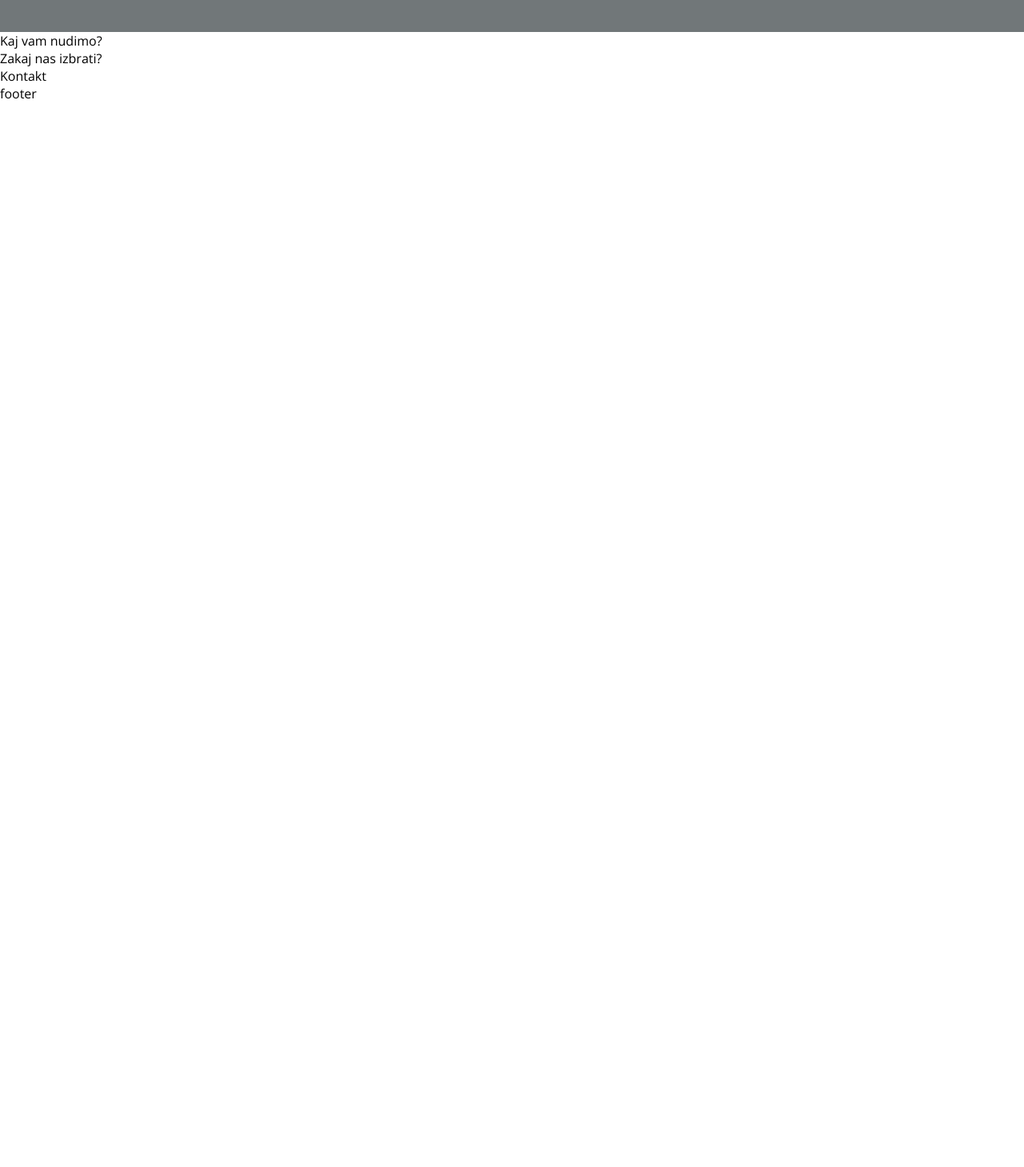
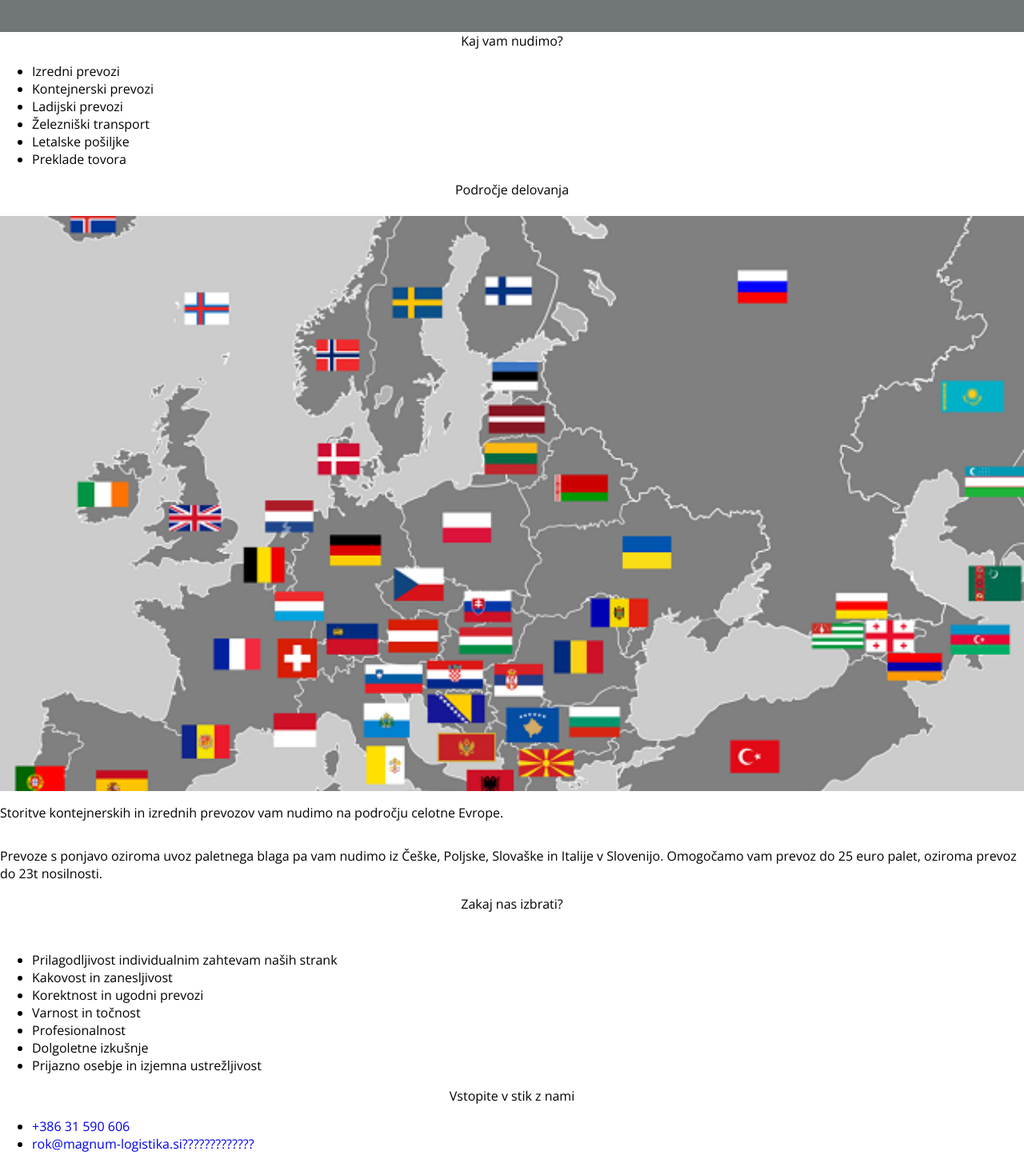
Before and after one commit to budi1200/magnumlogistika, a React (Create React App) app: page / in a window 1280 px wide. Shown: the part 760-2219 px from the top of the page at 80% size. Before the commit the page ends 888 px from the top, so only its background shows below. Built offline with nearby package versions, Linux system fonts and the light colour scheme; grey boxes are pictures that could not be loaded.

Commit message:
front page elements

```diff
--- a/src/App.css
+++ b/src/App.css
@@ -341,3 +341,12 @@ a{
 .menu a:first-child{
     margin-bottom: 5px;
 }
+
+.section-wrapper{
+	display: flex;
+	flex-direction: column;
+}
+
+.section-title{
+	text-align: center;
+}
--- a/src/components/Content.js
+++ b/src/components/Content.js
@@ -2,6 +2,10 @@ import React, { Component } from 'react';
 import Header from './Header';
 import TransportTypes from './TransportTypes';
 import { Link } from 'react-router-dom';
+import HomePonudba from './HomePonudba';
+import HomePodrocje from './HomePodrocje';
+import HomeZakaj from './HomeZakaj';
+import HomeStik from './HomeStik';
 
 class Content extends Component{
 
@@ -18,17 +22,10 @@ class Content extends Component{
             <div>
                 <Header currentLang={this.props.currentLang} changeLanguage={this.props.changeLanguage}/>
                 <TransportTypes ref="RefTransportTypes" img={this.state.transport_img} currentLang={lang}/>
-								<div>
-									Kaj vam nudimo?
-								</div>
-
-								<div>
-									Zakaj nas izbrati?
-								</div>
-
-								<div>
-									Kontakt
-								</div>
+                <HomePonudba currentLang={this.props.currentLang}/>
+								<HomePodrocje currentLang={this.props.currentLang}/>
+								<HomeZakaj currentLang={this.props.currentLang}/>
+								<HomeStik currentLang={this.props.currentLang}/>
 
 								<div>footer</div>
             </div>
--- /dev/null
+++ b/src/components/HomePodrocje.js
@@ -0,0 +1,21 @@
+import React, { Component } from 'react';
+
+export default class HomePodrocje extends Component{
+	render(){
+
+		const lang = this.props.currentLang;
+
+		return(
+			<div className='section-wrapper'>
+				<span className='section-title'>{lang.HomePodrocje.title}</span> <br/>
+				<img style={{objectFit: 'contain'}} src='./assets/img/podrocje.png'/>
+				<p>
+					{lang.HomePodrocje.desc}
+				</p>
+				<p>
+					{lang.HomePodrocje.desc2}
+				</p>
+			</div>
+		);
+	}
+}
--- /dev/null
+++ b/src/components/HomePonudba.js
@@ -0,0 +1,19 @@
+import React, { Component } from 'react';
+
+export default class HomePonudba extends Component{
+  render(){
+
+    const lang = this.props.currentLang;
+
+    return(
+      <div className='section-wrapper'>
+        <span className='section-title'>{lang.HomePonudba.title}</span>
+        <ul>
+					{lang.HomePonudba.ponudbe.map((ponudba, index) => {
+						return(<li key={index}>{ponudba}</li>);
+					})}
+        </ul>
+      </div>
+    )
+  }
+}
--- /dev/null
+++ b/src/components/HomeStik.js
@@ -0,0 +1,18 @@
+import React, { Component } from 'react';
+
+export default class HomeStik extends Component{
+	render(){
+
+		const lang = this.props.currentLang
+
+		return(
+			<div className='section-wrapper'>
+				<span className='section-title'>{lang.HomeStik.title}</span>
+				<ul>
+					<li><a href={"tel:" +lang.HomeStik.phone}>{lang.HomeStik.phone}</a></li>
+					<li><a href={"mailto:" + lang.HomeStik.email}>{lang.HomeStik.email}</a></li>
+				</ul>
+			</div>
+		);
+	}
+}
--- /dev/null
+++ b/src/components/HomeZakaj.js
@@ -0,0 +1,20 @@
+import React, { Component } from 'react';
+
+export default class HomeZakaj extends Component{
+	render(){
+
+		const lang = this.props.currentLang;
+
+		return(
+			<div className='section-wrapper'>
+				<span className='section-title'>{lang.HomeZakaj.title}</span>
+				<p>{lang.HomeZakaj.desc}</p>
+				<ul>
+					{lang.HomeZakaj.razlogi.map((razlog, index) => {
+						return(<li key={index}>{razlog}</li>);
+					})}
+				</ul>
+			</div>
+		);
+	}
+}
--- a/src/components/lang/sl.js
+++ b/src/components/lang/sl.js
@@ -36,7 +36,28 @@ const lang1 = {
         vulkanizerstvo_title: "Vulkanizerstvo ter premontaža pnevmatik VIANOR",
         telefon: "Telefon",
         mail: "E-Mail"
-    }
+    },
+    HomePonudba: {
+				title: 'Kaj vam nudimo?',
+				ponudbe: ['Izredni prevozi', 'Kontejnerski prevozi', 'Ladijski prevozi', 'Železniški transport', 'Letalske pošiljke', 'Preklade tovora' ]
+		},
+		HomePodrocje: {
+			title: 'Področje delovanja',
+			desc: 'Storitve kontejnerskih in izrednih prevozov vam nudimo na področju celotne Evrope.',
+			desc2: 'Prevoze s ponjavo oziroma uvoz paletnega blaga pa vam nudimo iz Češke, Poljske, Slovaške in Italije v Slovenijo. Omogočamo vam prevoz do 25 euro palet, oziroma prevoz do 23t nosilnosti.'
+		},
+		HomeZakaj: {
+			title: 'Zakaj nas izbrati?',
+			razlogi: ['Prilagodljivost individualnim zahtevam naših strank', 'Kakovost in zanesljivost', 'Korektnost in ugodni prevozi', 'Varnost in točnost', 'Profesionalnost', 'Dolgoletne izkušnje', 'Prijazno osebje in izjemna ustrežljivost']
+		},
+		HomeStik: {
+			title: 'Vstopite v stik z nami',
+			phone: '+386 31 590 606',
+			email: 'rok@magnum-logistika.si?????????????',
+		},
+		Footer: {
+
+		}
 }
 
 export {lang1};
```
Also changed, not shown: src/components/Footer.js (added, +11 -0 lines), public/assets/img/podrocje.png (added).
